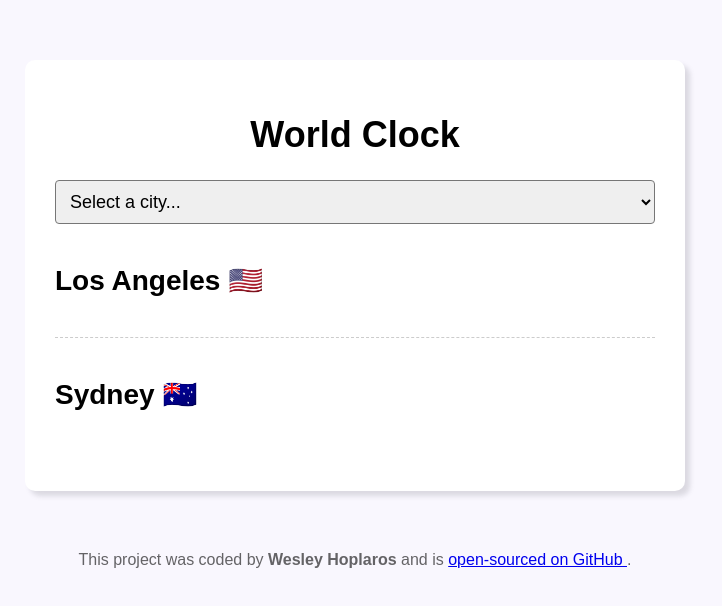
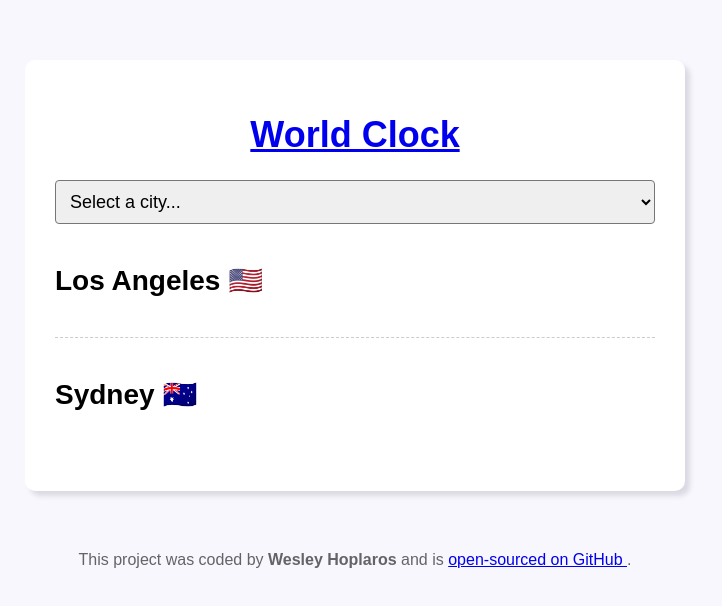
Before and after one commit to whoplaros/world-clock, a plain HTML site: page index.html in a window 1280 px wide. Shown: the whole page, without its empty margins (285-1007 px from the left). Drawn offline with nearby package versions, Linux system fonts and the light colour scheme; a script that the page names is missing.

Commit message:
added links to refresh

```diff
--- a/index.html
+++ b/index.html
@@ -10,7 +10,9 @@
 	</head>
 	<body>
 		<div class="container">
-			<h1>World Clock</h1>
+			<h1>
+				<a href="/">World Clock</a>
+			</h1>
 			<select id="city">
 				<option value="">Select a city...</option>
 				<option value="current">My Current Location</option>
--- a/src/index.js
+++ b/src/index.js
@@ -42,6 +42,7 @@ function updateCity(event) {
 	)}</small></div>
 					</div>
 				</div>
+				<a href="/">All cities</a>
 				`;
 }
 updateTime();
```
